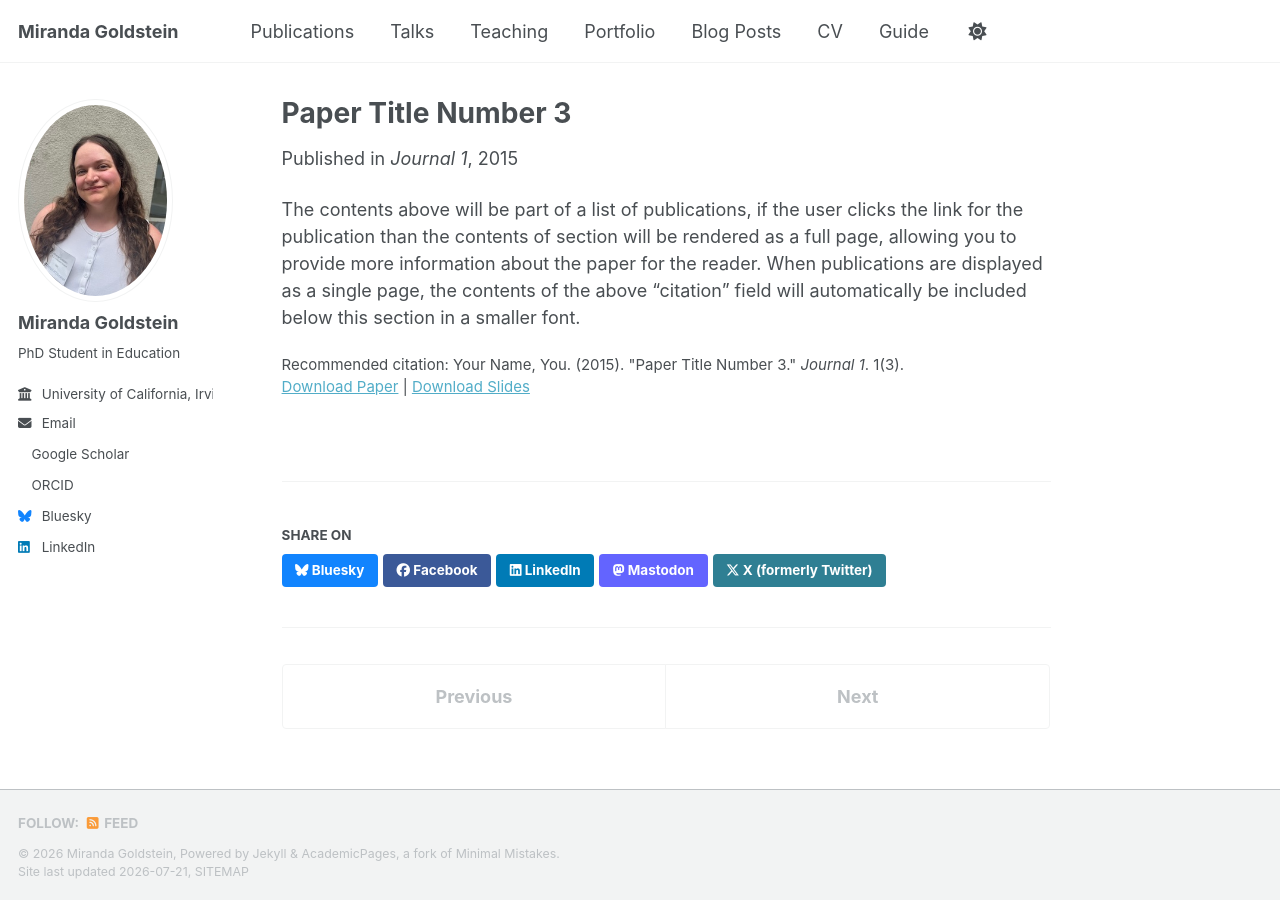
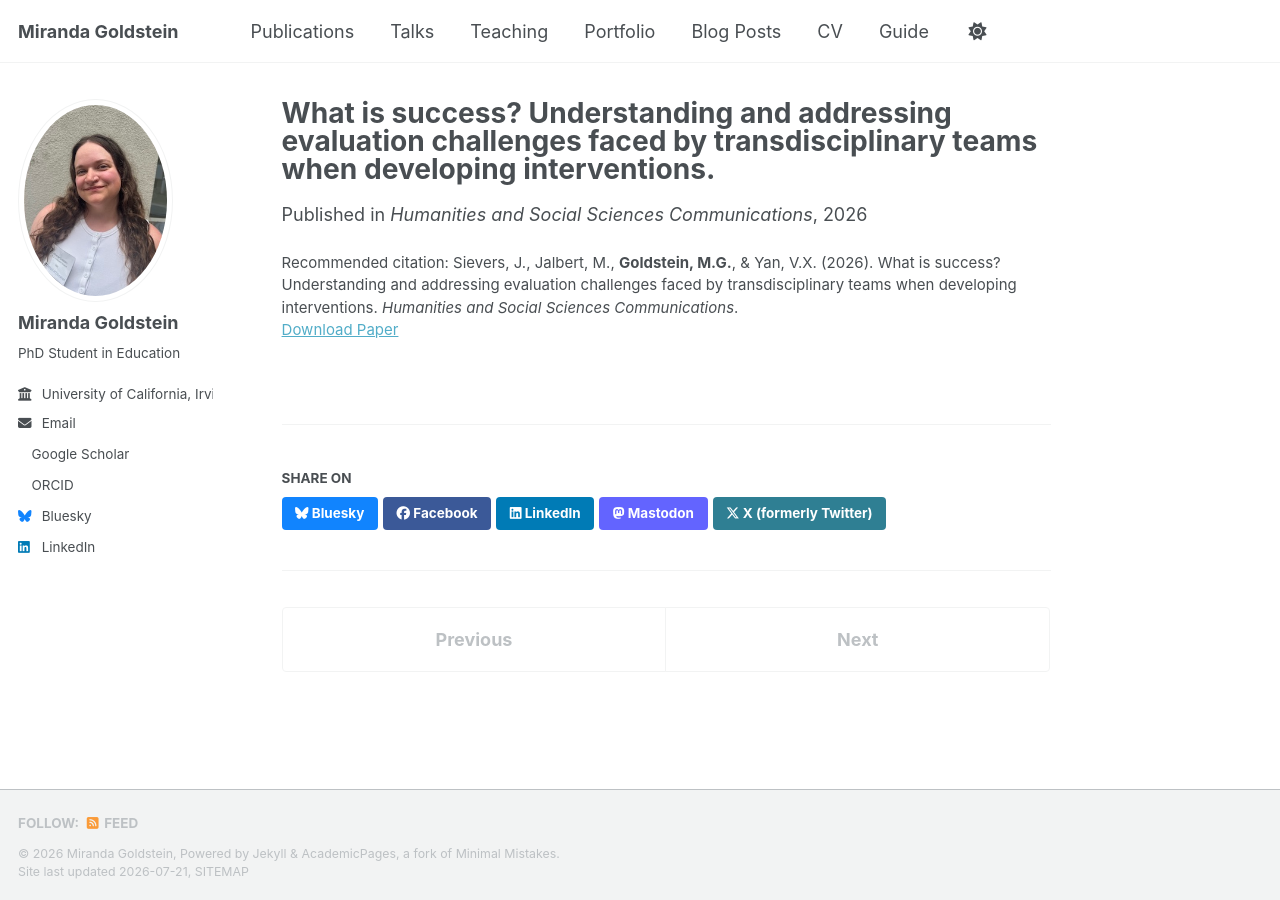
Before and after one commit to mirandagoldstein/mirandagoldstein.github.io, a Jekyll site: the page built from _publications/2015-10-01-paper-title-number-3.md, in a window 1280 px wide. Built offline with Jekyll 4.4.1, drawn with Linux system fonts in a browser that asks for light colours; a style sheet for code colours, icons or effects is not loaded.

Commit message:
Update 2015-10-01-paper-title-number-3.md

```diff
--- a/_publications/2015-10-01-paper-title-number-3.md
+++ b/_publications/2015-10-01-paper-title-number-3.md
@@ -1,14 +1,10 @@
 ---
-title: "Paper Title Number 3"
+title: "What is success? Understanding and addressing evaluation challenges faced by transdisciplinary teams when developing interventions."
 collection: publications
 category: manuscripts
-permalink: /publication/2015-10-01-paper-title-number-3
-excerpt: 'This paper is about the number 3. The number 4 is left for future work.'
-date: 2015-10-01
-venue: 'Journal 1'
-slidesurl: 'https://academicpages.github.io/files/slides3.pdf'
-paperurl: 'https://academicpages.github.io/files/paper3.pdf'
-citation: 'Your Name, You. (2015). &quot;Paper Title Number 3.&quot; <i>Journal 1</i>. 1(3).'
+permalink: /publication/2026-04-10-grading-review
+date: 2026-05-01
+venue: 'Humanities and Social Sciences Communications'
+paperurl: 'https://www.nature.com/articles/s41599-026-07708-9'
+citation: 'Sievers, J., Jalbert, M., <b>Goldstein, M.G.</b>, & Yan, V.X. (2026). What is success? Understanding and addressing evaluation challenges faced by transdisciplinary teams when developing interventions. <i>Humanities and Social Sciences Communications</i>.'
 ---
-
-The contents above will be part of a list of publications, if the user clicks the link for the publication than the contents of section will be rendered as a full page, allowing you to provide more information about the paper for the reader. When publications are displayed as a single page, the contents of the above "citation" field will automatically be included below this section in a smaller font.
```
